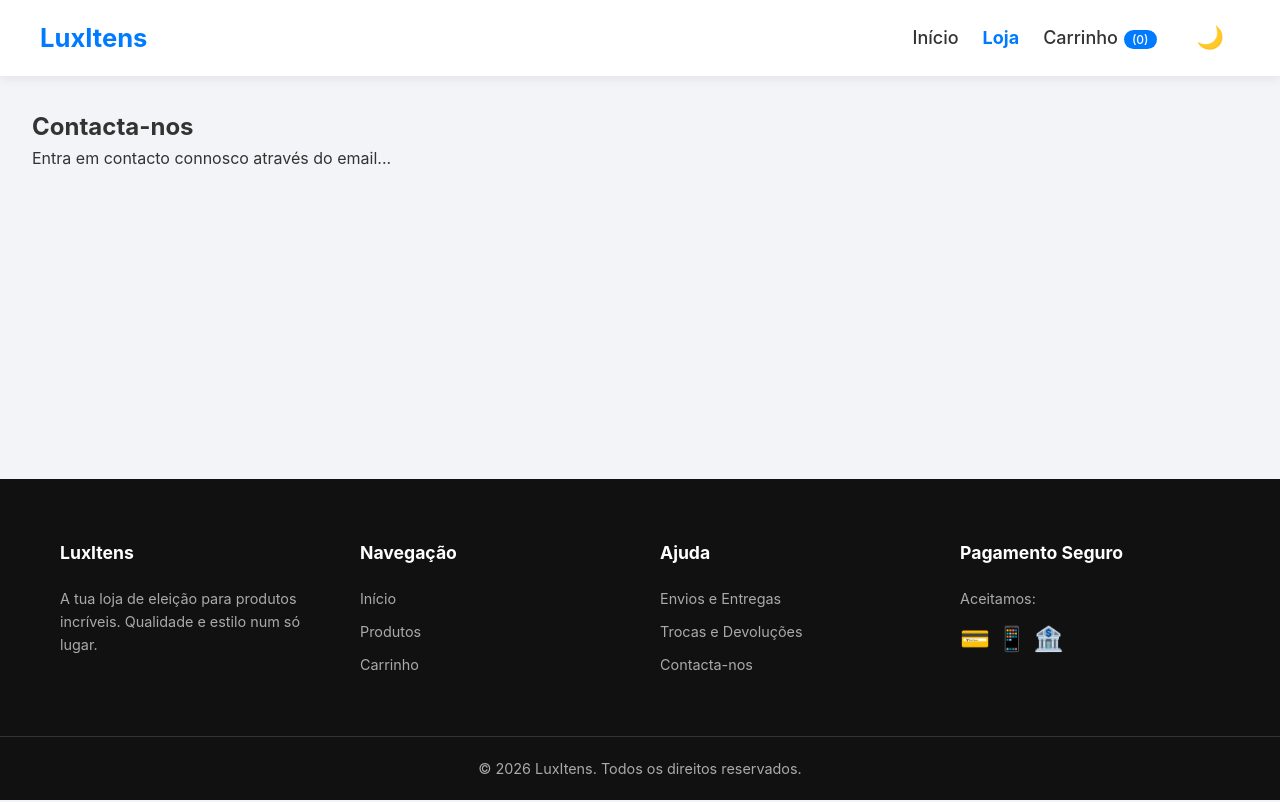
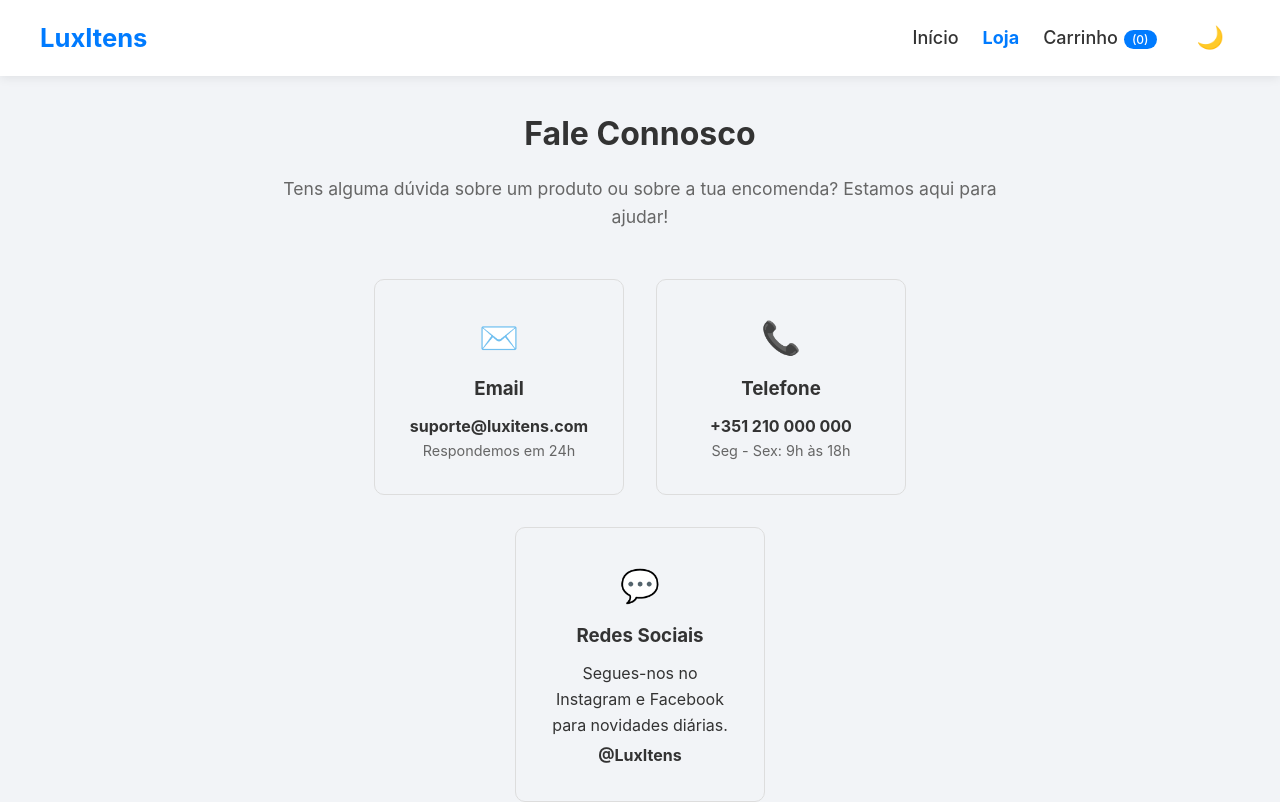
Before and after one commit to duaz24/react-ecommerce, a React (Create React App) app: page /contactos in a window 1280 px wide. Shown: the top 802 px of the page. Built offline with nearby package versions, Linux system fonts and the light colour scheme.

Commit message:
Enhance Contact page layout and content

```diff
--- a/src/pages/Contact.js
+++ b/src/pages/Contact.js
@@ -2,9 +2,45 @@ import React from 'react';
 
 export default function Contact() {
   return (
-    <div style={{ padding: "2rem" }}>
-      <h2>Contacta-nos</h2>
-      <p>Entra em contacto connosco através do email...</p>
+    <div style={{ maxWidth: "800px", margin: "0 auto", padding: "2rem 1rem", textAlign: "center" }}>
+      <h1 style={{ fontSize: "2rem", marginBottom: "1rem", color: "#333" }}>Fale Connosco</h1>
+      <p style={{ marginBottom: "3rem", fontSize: "1.1rem", color: "#666" }}>
+        Tens alguma dúvida sobre um produto ou sobre a tua encomenda? Estamos aqui para ajudar!
+      </p>
+
+      <div style={{ display: "flex", flexWrap: "wrap", justifyContent: "center", gap: "2rem" }}>
+
+        {/* Email */}
+        <div style={{ padding: "2rem", border: "1px solid #ddd", borderRadius: "10px", width: "250px" }}>
+          <div style={{ fontSize: "2rem", marginBottom: "10px" }}>✉️</div>
+          <h3>Email</h3>
+          <p style={{ marginTop: "10px" }}>
+            <a href="mailto:suporte@luxitens.com" style={{ color: "#333", textDecoration: "none", fontWeight: "bold" }}>
+              suporte@luxitens.com
+            </a>
+          </p>
+          <p style={{ fontSize: "0.9rem", color: "#666" }}>Respondemos em 24h</p>
+        </div>
+
+        {/* Telefone (Opcional) */}
+        <div style={{ padding: "2rem", border: "1px solid #ddd", borderRadius: "10px", width: "250px" }}>
+          <div style={{ fontSize: "2rem", marginBottom: "10px" }}>📞</div>
+          <h3>Telefone</h3>
+          <p style={{ marginTop: "10px", fontWeight: "bold" }}>+351 210 000 000</p>
+          <p style={{ fontSize: "0.9rem", color: "#666" }}>Seg - Sex: 9h às 18h</p>
+        </div>
+
+        {/* Redes Sociais */}
+        <div style={{ padding: "2rem", border: "1px solid #ddd", borderRadius: "10px", width: "250px" }}>
+          <div style={{ fontSize: "2rem", marginBottom: "10px" }}>💬</div>
+          <h3>Redes Sociais</h3>
+          <p style={{ marginTop: "10px" }}>
+             Segues-nos no Instagram e Facebook para novidades diárias.
+          </p>
+          <p style={{ fontWeight: "bold", marginTop: "5px" }}>@LuxItens</p>
+        </div>
+
+      </div>
     </div>
   );
 }
```
